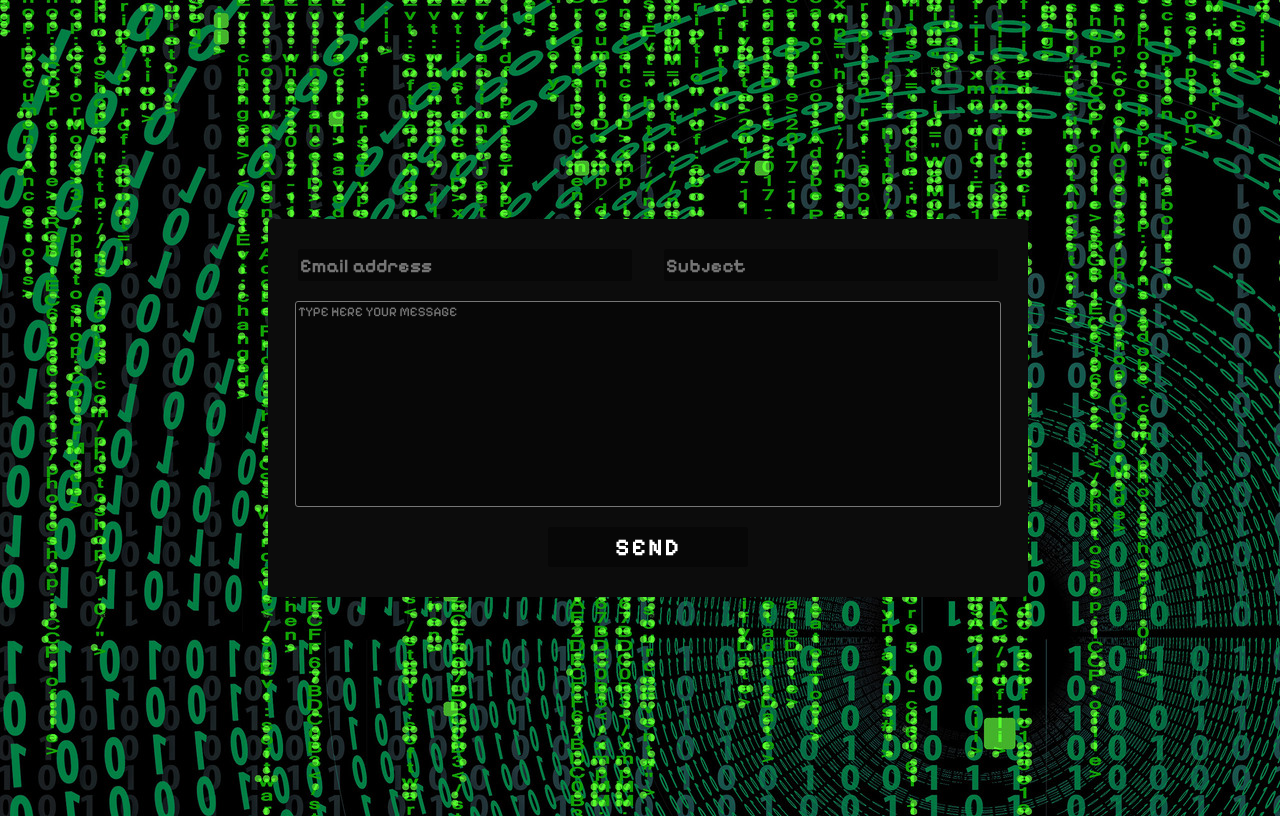
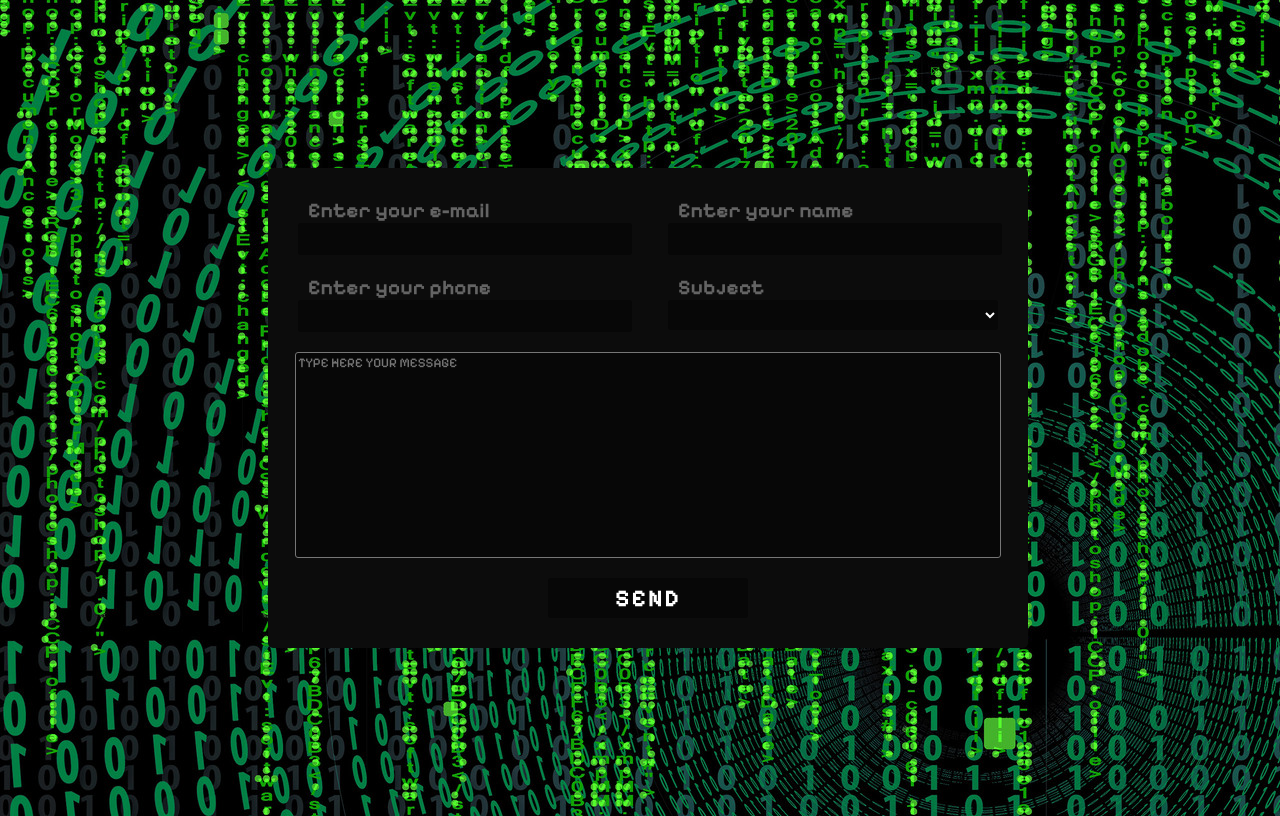
Before and after one commit to ribeirobryan/EmailBot, a plain HTML site: page index.html in a window 1280 px wide. Drawn offline with Linux system fonts and the light colour scheme.

Commit message:
Add files via upload

```diff
--- a/index.html
+++ b/index.html
@@ -9,9 +9,29 @@
 <body>
 
     <div id="manualSender">
-        <div id="upperDiv">
-            <input type="text" id="toaddrs" placeholder="Email address">
-            <input type="text" id="messageSubject" placeholder="Subject">
+        <div class="inputDiv">
+            <div class="inputWrapper">
+                <label for="userEmailaddress">Enter your e-mail</label>
+                <input type="text" id="userEmailaddress">
+            </div>
+            <div class="inputWrapper">
+                <label for="userName">Enter your name</label>
+                <input type="text" id="userName">
+            </div>
+        </div>
+        <div class="inputDiv">
+            <div class="inputWrapper">
+                <label for="userEmailaddress">Enter your phone</label>
+                <input type="text" id="userPhoneNumber">
+            </div>
+            <div class="inputWrapper">
+                <label for="subject">Subject</label>
+                <select id="subject" name="subject">
+                    <option value="none" selected></option>
+                    <option value="Suggestion">Suggestion</option>
+                    <option value="Question">Question</option>
+                </select>
+            </div>
         </div>
         <textarea type="textarea" id="messageContent" placeholder="TYPE HERE YOUR MESSAGE"></textarea>
         <input type="submit" onclick="sendEmail()" value="SEND">
--- a/script.js
+++ b/script.js
@@ -1,9 +1,15 @@
 
 function sendEmail(){
 
-    let toaddrs = document.getElementById("toaddrs").value
-    let messageSubject = document.getElementById("messageSubject").value
-    let messageContent = document.getElementById("messageContent").value
+    let userEmailAddress = document.getElementById("userEmailaddress").value
+    let userSubject = document.getElementById("subject").value
+    let userMessage = document.getElementById("messageContent").value
+    let userName = document.getElementById("userName").value
+    let userPhoneNumber = document.getElementById("userPhoneNumber").value
+
+    let messageSubject = userSubject + " - " + userName
+
+    let messageContent = userMessage + "        " + userPhoneNumber
 
 
     Email.send({
@@ -11,7 +17,7 @@ function sendEmail(){
         Host : "smtp.elasticemail.com",
         Username : "ribeirobryandois@gmail.com",
         Password : "670DFB5650448756C7ED1BFBC03E853084CE",
-        To : toaddrs,
+        To : "ribeirobryandois@gmail.com",
         From : "ribeirobryandois@gmail.com",
         Subject : messageSubject,
         Body : messageContent
--- a/style.css
+++ b/style.css
@@ -28,13 +28,22 @@ body{
     padding: 30px;
     border-radius: 5px;
 }
-#upperDiv{
+.inputDiv{
     width: 100%;
     display: flex;
     justify-content: space-between;
 
 }
-input[type="text"]{
+.inputWrapper{
+    width: 330px;
+}
+.inputWrapper label {
+    margin-left: 10px;
+    color: rgb(100,100,100);
+    font-weight: 700;
+    font-size: 1.3rem;
+}
+input[type="text"], #subject{
     width: 330px;
     height: 30px;
     border: none;
```
